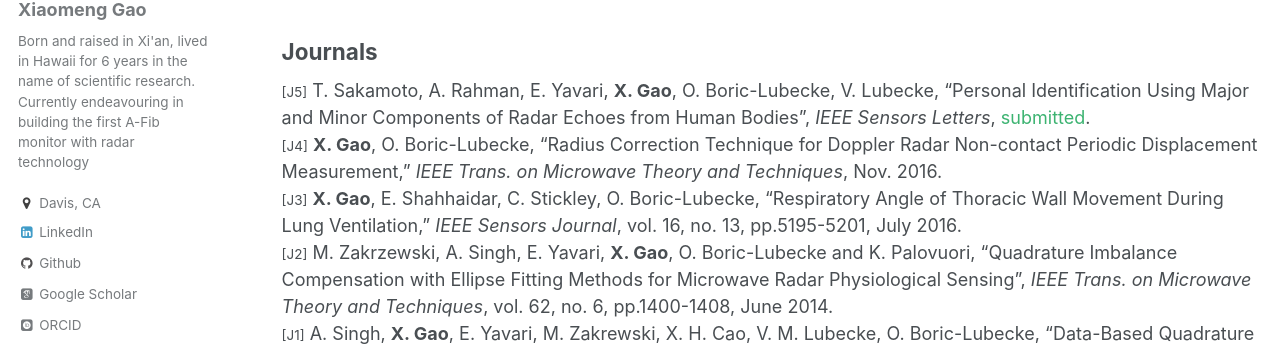
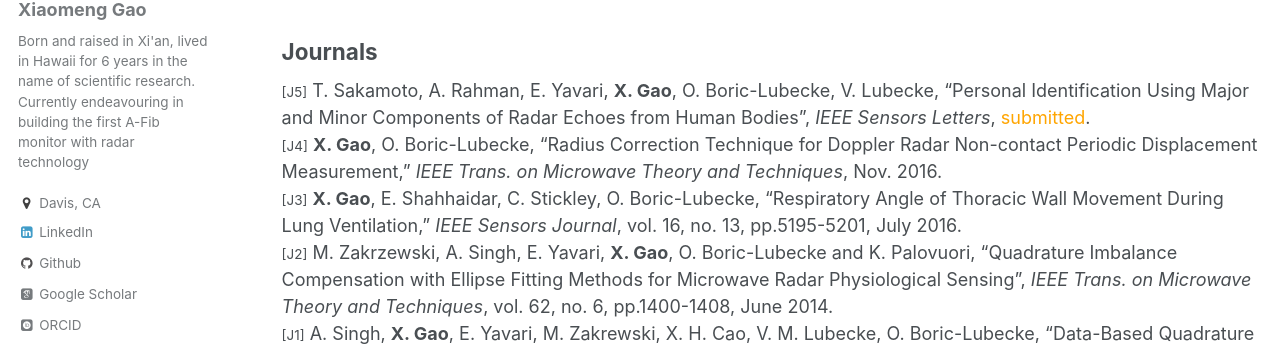
Before and after one commit to x-mengao/x-mengao.github.io, a Jekyll site: the page built from _pages/publications.html, in a window 1280 px wide. Shown: the part 263-609 px from the top of the page. Built offline with Jekyll 4.4.1, drawn with Linux system fonts in a browser that asks for light colours; some web fonts are replaced.

Commit message:
Update publications.html

```diff
--- a/_pages/publications.html
+++ b/_pages/publications.html
@@ -9,7 +9,7 @@ author_profile: true
 [J1] nameList, "JournalTitle", <i>journalName</i>,  <a href="https://www.w3schools.com/html/html_formatting.asp">Click </a> <br />
 
 <h2>Journals</h2>
-<small>[J5]</small> T. Sakamoto, A. Rahman, E. Yavari, <b>X. Gao</b>, O. Boric-Lubecke, V. Lubecke, “Personal Identification Using Major and Minor Components of Radar Echoes from Human Bodies”, <i>IEEE Sensors Letters</i>, <font style="color:MediumSeaGreen">submitted</font>.<br/>
+<small>[J5]</small> T. Sakamoto, A. Rahman, E. Yavari, <b>X. Gao</b>, O. Boric-Lubecke, V. Lubecke, “Personal Identification Using Major and Minor Components of Radar Echoes from Human Bodies”, <i>IEEE Sensors Letters</i>, <font style="color:Orange">submitted</font>.<br/>
 <small>[J4]</small>  <b>X. Gao</b>, O. Boric-Lubecke, “Radius Correction Technique for Doppler Radar Non-contact Periodic Displacement Measurement,” <i>IEEE Trans. on Microwave Theory and Techniques</i>, Nov. 2016. <br/>
 <small>[J3]</small>  <b>X. Gao</b>, E. Shahhaidar, C. Stickley, O. Boric-Lubecke, “Respiratory Angle of Thoracic Wall Movement During Lung Ventilation,” <i>IEEE Sensors Journal</i>, vol. 16, no. 13, pp.5195-5201, July 2016.<br/>
 <small>[J2]</small>  M. Zakrzewski, A. Singh, E. Yavari, <b>X. Gao</b>, O. Boric-Lubecke and K. Palovuori, “Quadrature Imbalance Compensation with Ellipse Fitting Methods for Microwave Radar Physiological Sensing”, <i>IEEE Trans. on Microwave Theory and Techniques</i>, vol. 62, no. 6, pp.1400-1408, June 2014.<br/>
```
